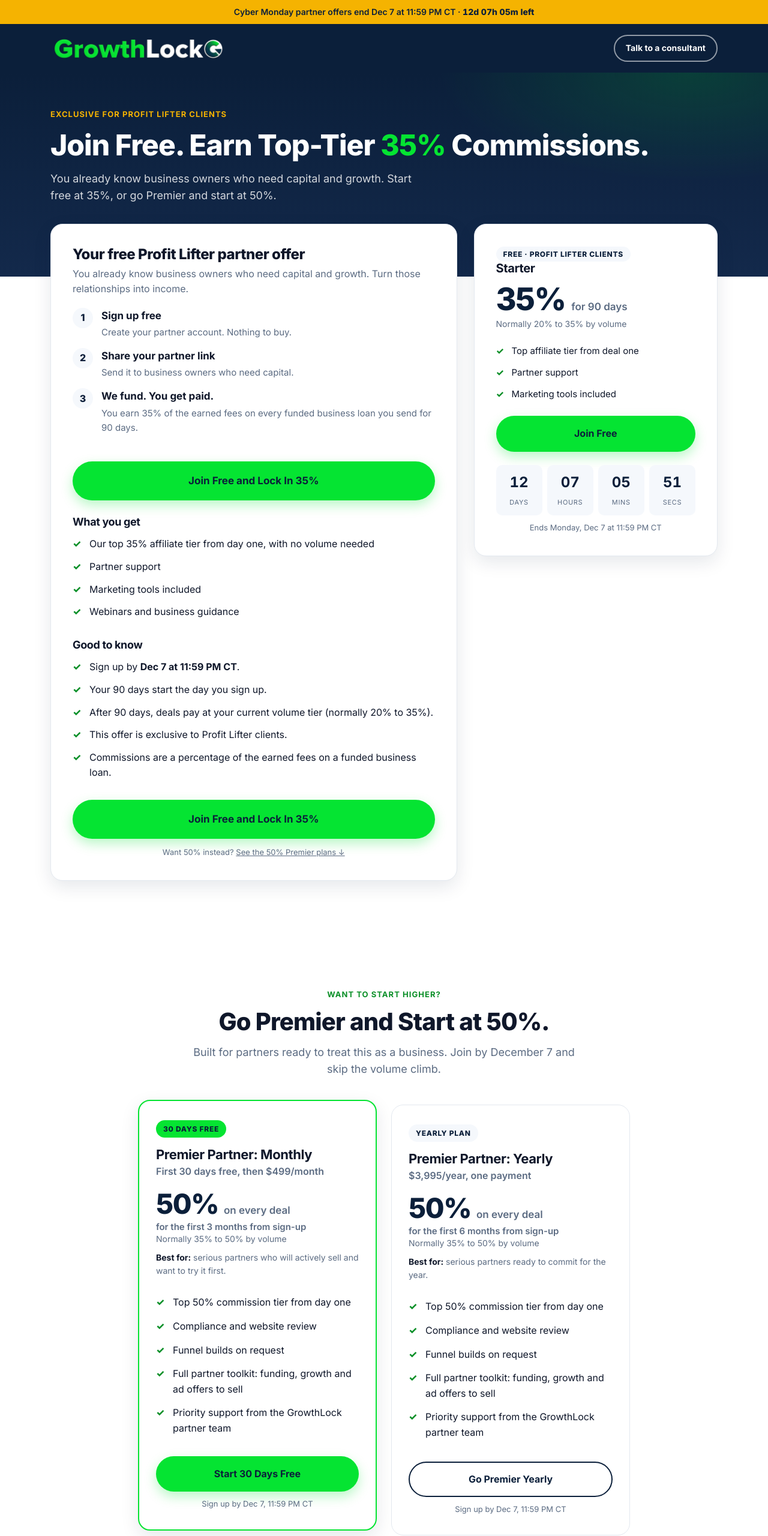
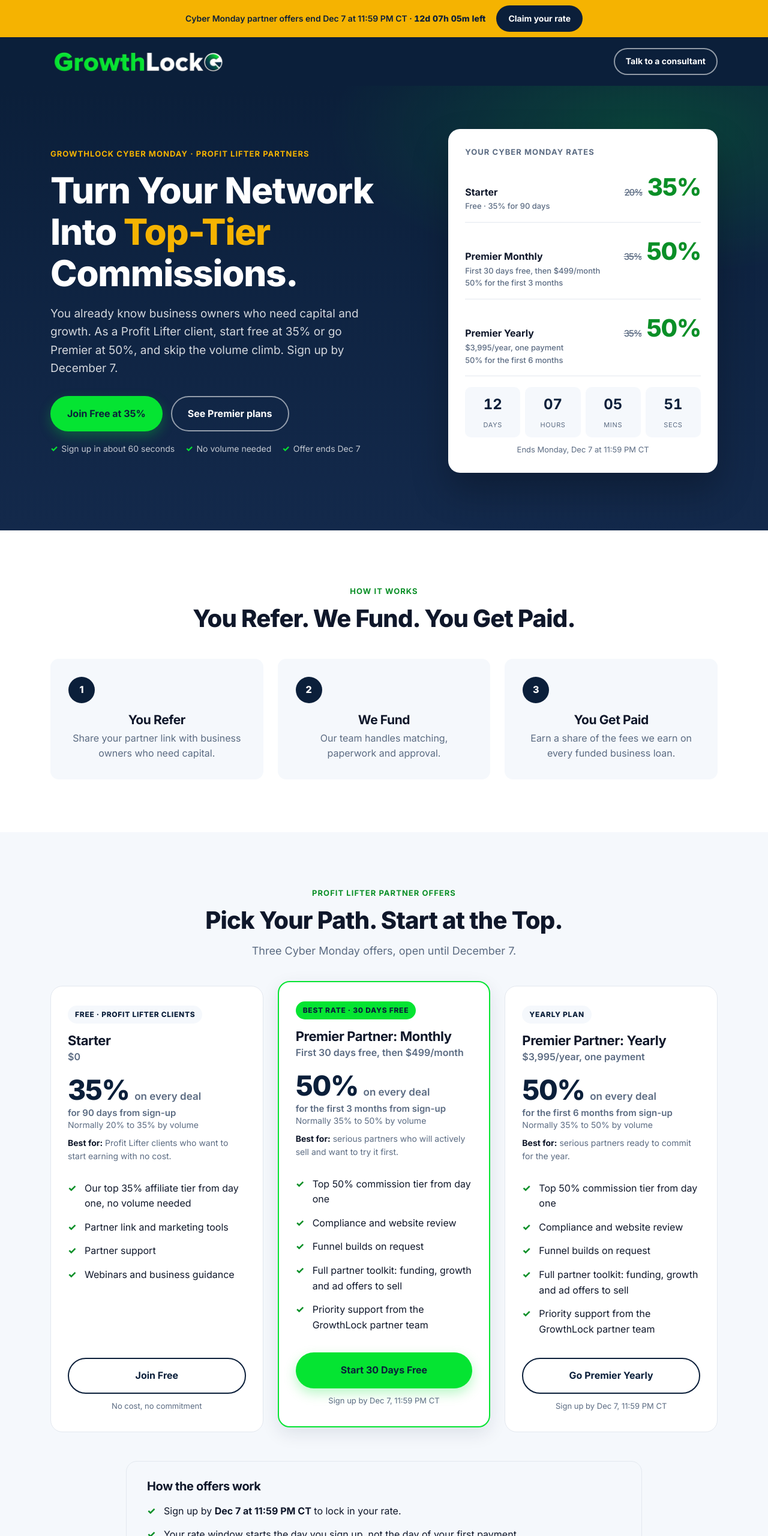
Before and after one commit to profitlifter/growthlock-cm-26, a plain HTML site: page profit-lifter.html in a window 1280 px wide. Shown: the top 2560 px of the page at 60% size. Drawn offline with Linux system fonts and the light colour scheme.

Commit message:
Rebuild Profit Lifter page on the homepage layout
Same hero, rate card, offer cards, comparison, FAQ and final CTA as the
landing page, with Profit Lifter copy: Starter 35% plus Premier Monthly
and Yearly. Still noindex, unlinked, no exit pop-up.

Co-Authored-By: Claude Sonnet 5.5 <noreply@anthropic.com>
Claude-Session: https://claude.ai/code/session_01LuhxY5D42V51SiC8fVdiqk

```diff
--- a/profit-lifter.html
+++ b/profit-lifter.html
@@ -3,14 +3,14 @@
 <head>
 <meta charset="UTF-8">
 <meta name="viewport" content="width=device-width, initial-scale=1.0">
-<title>Profit Lifter Partners: Join Free and Earn 35% | GrowthLock</title>
+<title>Profit Lifter Partners: Start at 35% Free or 50% Premier | GrowthLock</title>
 <meta name="robots" content="noindex, nofollow">
-<meta name="description" content="Profit Lifter clients: join GrowthLock free and earn 35% on every deal for 90 days. Sign up by December 7.">
+<meta name="description" content="Profit Lifter clients: join GrowthLock free at 35% for 90 days, or go Premier and start at 50%. Sign up by December 7.">
 <link rel="canonical" href="https://bf.growthlock.com/profit-lifter.html">
 <meta property="og:type" content="website">
 <meta property="og:url" content="https://bf.growthlock.com/profit-lifter.html">
-<meta property="og:title" content="Profit Lifter Partners: Join Free and Earn 35% | GrowthLock">
-<meta property="og:description" content="Profit Lifter clients: join GrowthLock free and earn 35% on every deal for 90 days. Sign up by December 7.">
+<meta property="og:title" content="Profit Lifter Partners: Start at 35% Free or 50% Premier | GrowthLock">
+<meta property="og:description" content="Profit Lifter clients: join GrowthLock free at 35% for 90 days, or go Premier and start at 50%. Sign up by December 7.">
 <meta property="og:image" content="https://bf.growthlock.com/assets/growthlock-logo.png">
 <meta name="twitter:card" content="summary_large_image">
 <link rel="preconnect" href="https://fonts.googleapis.com">
@@ -20,75 +20,57 @@
 </head>
 <body data-promo="true">
 
-<div class="topbar promo-only">
+<!-- 1. Top bar -->
+<div class="topbar">
   <div class="wrap">
-    <span><span class="label-long">Cyber Monday partner offers end Dec 7 at 11:59 PM CT ·</span> <span class="countdown-inline" data-countdown-inline>--d --h --m</span></span>
+    <span class="promo-only"><span class="label-long">Cyber Monday partner offers end Dec 7 at 11:59 PM CT ·</span> <span class="countdown-inline" data-countdown-inline>--d --h --m</span></span>
+    <span class="ended-banner">The Cyber Monday partner offers have ended. You can still join free today.</span>
+    <a class="btn btn-sm" href="#offers">Claim your rate</a>
   </div>
 </div>
 
 <header class="site">
   <div class="wrap">
-    <a href="https://growthlock.com" aria-label="GrowthLock">
-      <img src="assets/growthlock-logo.png" alt="GrowthLock">
+    <a href="https://growthlock.com" aria-label="GrowthLock home">
+      <img src="assets/growthlock-logo.png" alt="GrowthLock"
+           onerror="this.replaceWith(Object.assign(document.createElement('span'),{className:'logo-fallback',textContent:'GrowthLock'}))">
     </a>
-    <nav class="actions">
-      <a class="btn btn-ghost btn-sm" href="book-call.html">Talk to a consultant</a></nav>
+    <a class="btn btn-ghost btn-sm" href="book-call.html">Talk to a consultant</a>
   </div>
 </header>
 
-<section class="page-hero">
+<!-- 2. Hero -->
+<section class="hero">
   <div class="wrap">
-    <span class="eyebrow">Exclusive for Profit Lifter clients</span>
-    <h1>Join Free. Earn Top-Tier <em>35%</em> Commissions.</h1>
-    <p class="sub">You already know business owners who need capital and growth. Start free at 35%, or go Premier and start at 50%.</p>
-  </div>
-</section>
-
-<section class="page-body">
-  <div class="wrap">
-    <div class="page-grid">
-      <div class="panel explain">
-        <h2>Your free Profit Lifter partner offer</h2>
-        <p class="panel-sub">You already know business owners who need capital and growth. Turn those relationships into income.</p>
-        <div class="mini-steps">
-          <div class="mini-step"><span class="n">1</span><div><b>Sign up free</b><p>Create your partner account. Nothing to buy.</p></div></div>
-          <div class="mini-step"><span class="n">2</span><div><b>Share your partner link</b><p>Send it to business owners who need capital.</p></div></div>
-          <div class="mini-step"><span class="n">3</span><div><b>We fund. You get paid.</b><p>You earn 35% of the earned fees on every funded business loan you send for 90 days.</p></div></div>
-        </div>
-        <a class="btn btn-primary btn-block" data-link="signup" href="https://partner.growthlock.com/auth/sign-up">Join Free and Lock In 35%</a>
-
-        <h3>What you get</h3>
-        <ul class="checks">
-          <li>Our top 35% affiliate tier from day one, with no volume needed</li>
-          <li>Partner support</li>
-          <li>Marketing tools included</li>
-          <li>Webinars and business guidance</li>
-        </ul>
-
-        <h3>Good to know</h3>
-        <ul class="checks">
-          <li>Sign up by <b>Dec 7 at 11:59 PM CT</b>.</li>
-          <li>Your 90 days start the day you sign up.</li>
-          <li>After 90 days, deals pay at your current volume tier (normally 20% to 35%).</li>
-          <li>This offer is exclusive to Profit Lifter clients.</li>
-          <li>Commissions are a percentage of the earned fees on a funded business loan.</li>
-        </ul>
-
-        <a class="btn btn-primary btn-block" data-link="signup" href="https://partner.growthlock.com/auth/sign-up">Join Free and Lock In 35%</a>
-        <p class="form-note">Want 50% instead? <a href="#premier">See the 50% Premier plans ↓</a></p>
+    <div>
+      <span class="eyebrow">GrowthLock Cyber Monday · Profit Lifter Partners</span>
+      <h1>Turn Your Network Into <em>Top-Tier</em> Commissions.</h1>
+      <p class="sub">You already know business owners who need capital and growth. As a Profit Lifter client, start free at 35% or go Premier at 50%, and skip the volume climb. Sign up by December 7.</p>
+      <div class="ctas">
+        <a class="btn btn-primary" data-link="signup" href="https://partner.growthlock.com/auth/sign-up">Join Free at 35%</a>
+        <a class="btn btn-ghost" href="#offers">See Premier plans</a>
       </div>
-      <aside class="panel summary">
-        <span class="badge">Free &middot; Profit Lifter Clients</span>
-        <h3>Starter</h3>
-        <div class="big">35% <span>for 90 days</span></div>
-        <div class="normally">Normally 20% to 35% by volume</div>
-        <ul>
-          <li>Top affiliate tier from deal one</li>
-          <li>Partner support</li>
-          <li>Marketing tools included</li>
-        </ul>
-        <a class="btn btn-primary" data-link="signup" href="https://partner.growthlock.com/auth/sign-up">Join Free</a>
-        <div class="promo-only">
+      <div class="assure">
+        <span>Sign up in about 60 seconds</span>
+        <span>No volume needed</span>
+        <span>Offer ends Dec 7</span>
+      </div>
+    </div>
+    <div class="rate-card">
+      <div class="label">Your Cyber Monday rates</div>
+      <div class="rate-row">
+        <div class="plan">Starter<small>Free · 35% for 90 days</small></div>
+        <div class="rate"><s>20%</s>35%</div>
+      </div>
+      <div class="rate-row">
+        <div class="plan">Premier Monthly<small>First 30 days free, then $499/month<br>50% for the first 3 months</small></div>
+        <div class="rate"><s>35%</s>50%</div>
+      </div>
+      <div class="rate-row">
+        <div class="plan">Premier Yearly<small>$3,995/year, one payment<br>50% for the first 6 months</small></div>
+        <div class="rate"><s>35%</s>50%</div>
+      </div>
+      <div class="promo-only">
         <div class="countdown" data-countdown>
           <div><b data-d>--</b><small>Days</small></div>
           <div><b data-h>--</b><small>Hours</small></div>
@@ -97,22 +79,50 @@
         </div>
         <p class="ends">Ends Monday, Dec 7 at 11:59 PM CT</p>
         </div>
-      </aside>
     </div>
   </div>
 </section>
 
-<!-- Premier promo (Monthly + Yearly) -->
-<section id="premier">
+<!-- 3. How it works -->
+<section id="how">
+  <div class="wrap center">
+    <span class="eyebrow">How it works</span>
+    <h2>You Refer. We Fund. You Get Paid.</h2>
+    <div class="steps">
+      <div class="step"><div class="num">1</div><h3>You Refer</h3><p>Share your partner link with business owners who need capital.</p></div>
+      <div class="step"><div class="num">2</div><h3>We Fund</h3><p>Our team handles matching, paperwork and approval.</p></div>
+      <div class="step"><div class="num">3</div><h3>You Get Paid</h3><p>Earn a share of the fees we earn on every funded business loan.</p></div>
+    </div>
+  </div>
+</section>
+
+<!-- 4. Offers -->
+<section id="offers">
   <div class="wrap">
     <div class="center">
-      <span class="eyebrow">Want to start higher?</span>
-      <h2>Go Premier and Start at 50%.</h2>
-      <p class="lead">Built for partners ready to treat this as a business. Join by December 7 and skip the volume climb.</p>
+      <span class="eyebrow">Profit Lifter partner offers</span>
+      <h2>Pick Your Path. Start at the Top.</h2>
+      <p class="lead">Three Cyber Monday offers, open until December 7.</p>
     </div>
-    <div class="cards two">
+    <div class="cards">
+      <div class="card">
+        <span class="badge">Free · Profit Lifter Clients</span>
+        <h3>Starter</h3>
+        <div class="price">$0</div>
+        <div class="big">35% <span>on every deal</span><small>for 90 days from sign-up</small></div>
+        <div class="normally">Normally 20% to 35% by volume</div>
+        <p class="bestfor"><b>Best for:</b> Profit Lifter clients who want to start earning with no cost.</p>
+        <ul>
+          <li>Our top 35% affiliate tier from day one, no volume needed</li>
+          <li>Partner link and marketing tools</li>
+          <li>Partner support</li>
+          <li>Webinars and business guidance</li>
+        </ul>
+        <a class="btn btn-outline" data-link="signup" href="https://partner.growthlock.com/auth/sign-up">Join Free</a>
+        <p class="fine">No cost, no commitment</p>
+      </div>
       <div class="card featured">
-        <span class="badge">30 Days Free</span>
+        <span class="badge">Best Rate · 30 Days Free</span>
         <h3>Premier Partner: Monthly</h3>
         <div class="price">First 30 days free, then $499/month</div>
         <div class="big">50% <span>on every deal</span><small>for the first 3 months from sign-up</small></div>
@@ -147,11 +157,11 @@
       </div>
     </div>
     <div class="good">
-      <h3>How the Premier offer works</h3>
+      <h3>How the offers work</h3>
       <ul>
-        <li>Sign up by <b>Dec 7 at 11:59 PM CT</b> to lock in the 50% rate.</li>
-        <li>Your 50% window starts the day you sign up, not the day of your first payment.</li>
-        <li>After the window, deals pay at your current volume tier (normally 35% to 50%).</li>
+        <li>Sign up by <b>Dec 7 at 11:59 PM CT</b> to lock in your rate.</li>
+        <li>Your rate window starts the day you sign up, not the day of your first payment.</li>
+        <li>After the Starter window, deals pay at your current volume tier (normally 20% to 35%). After the Premier window, normally 35% to 50%.</li>
         <li>Commissions are a percentage of the earned fees on a funded business loan.</li>
         <li>Qualifying deals are established businesses that generate revenue and have a real funding need. Consumer lending does not qualify.</li>
       </ul>
@@ -160,9 +170,101 @@
   </div>
 </section>
 
+<!-- 5. Tier comparison -->
+<section id="compare">
+  <div class="wrap center">
+    <span class="eyebrow">Skip the climb</span>
+    <h2>Start Where Others Finish.</h2>
+    <p class="lead">Partners normally earn their way up by volume. Sign up by December 7 and start at the top tier from your first deal.</p>
+    <div class="compare">
+      <table>
+        <thead><tr><th>Plan</th><th>Normally</th><th>Cyber Monday</th></tr></thead>
+        <tbody>
+          <tr><td><b>Starter</b><br><small>Free</small></td><td class="normal">20% → 35%</td><td class="promo">35% for 90 days</td></tr>
+          <tr><td><b>Premier Monthly</b><br><small>30 days free, then $499/mo</small></td><td class="normal">35% → 50%</td><td class="promo">50% for the first 3 months</td></tr>
+          <tr><td><b>Premier Yearly</b><br><small>$3,995/year</small></td><td class="normal">35% → 50%</td><td class="promo">50% for the first 6 months</td></tr>
+        </tbody>
+      </table>
+    </div>
+    <p class="compare-note">After your window, your rate follows your volume tier.</p>
+  </div>
+</section>
+
+<!-- 6. Who it's for -->
+<section id="who">
+  <div class="wrap center">
+    <span class="eyebrow">Who it's for</span>
+    <h2>Built for People Who Know Business Owners.</h2>
+    <p class="lead">If business owners trust you, you already have what it takes. Funding comes up in every growing business. Now it pays you when it does.</p>
+    <div class="chips">
+      <span class="chip">Agencies</span>
+      <span class="chip">Consultants</span>
+      <span class="chip">Coaches</span>
+      <span class="chip">Accountants &amp; bookkeepers</span>
+      <span class="chip">Brokers</span>
+      <span class="chip">Anyone whose clients run a business</span>
+    </div>
+  </div>
+</section>
+
+<!-- 7. Why GrowthLock -->
+<section id="why">
+  <div class="wrap">
+    <div class="center">
+      <span class="eyebrow">Why GrowthLock</span>
+      <h2>A Partner Program That Actually Supports You.</h2>
+    </div>
+    <div class="why">
+      <div><b>240+ industries served</b><p>More of your network qualifies.</p></div>
+      <div><b>We handle the funding</b><p>Matching, paperwork and approval.</p></div>
+      <div><b>Real partner support</b><p>A team, marketing resources and tools.</p></div>
+      <div><b>Fast sign-up</b><p>Start sharing your link in about 60 seconds.</p></div>
+    </div>
+  </div>
+</section>
+
+<!-- 8. FAQ -->
+<section id="faq">
+  <div class="wrap">
+    <div class="center">
+      <span class="eyebrow">FAQ</span>
+      <h2>Questions, Answered.</h2>
+    </div>
+    <div class="faq">
+      <details><summary>What is the commission paid on?</summary><p>A percentage of the earned fees on a funded business loan.</p></details>
+      <details><summary>How long do the Cyber Monday rates last?</summary><p>Starter pays 35% on every deal for 90 days from sign-up. Premier Monthly pays 50% for the first 3 months, and Premier Yearly pays 50% for the first 6 months. Your window starts the day you sign up. Sign up by December 7 at 11:59 PM CT.</p></details>
+      <details><summary>What happens after my window?</summary><p>Deals pay at your current volume tier: normally 20% to 35% for Starter and 35% to 50% for Premier. The more you fund, the higher you go.</p></details>
+      <details><summary>Can I start free and upgrade later?</summary><p>Yes. Upgrade to Premier by December 7 to start at 50%.</p></details>
+      <details><summary>Which Premier plan should I choose?</summary><p>Monthly is the way to try Premier first: the first 30 days are free, then it's $499 per month. Yearly is one payment of $3,995 for partners ready to commit for the year, with a longer 6-month window at 50%.</p></details>
+      <details><summary>What kind of deals qualify?</summary><p>Established businesses that generate revenue and have a real funding need. Consumer lending doesn't qualify.</p></details>
+      <details><summary>What's included with Premier?</summary><p>Compliance and website review, funnel builds on request, the full partner toolkit of funding, growth and ad offers to sell, and priority support from the GrowthLock partner team.</p></details>
+      <details><summary>Can I get 15% off an ad campaign?</summary><p>Yes. Once you're a GrowthLock partner, you can get 15% off a new Nov8rs.io ad campaign for your own business, started by December 7.</p></details>
+    </div>
+  </div>
+</section>
+
+<!-- 9. Final CTA -->
+<section class="final">
+  <div class="wrap">
+    <h2>The Top Tier Is Open Until December 7.</h2>
+    <p class="lead">Join free at 35% or go Premier at 50%, and start at the top from your first deal.</p>
+    <div class="ctas">
+      <a class="btn btn-primary" data-link="signup" href="https://partner.growthlock.com/auth/sign-up">Join Free at 35%</a>
+      <a class="btn btn-ghost" href="#offers">See Premier Plans</a>
+      <a class="btn btn-ghost" href="book-call.html">Talk to a Consultant</a>
+    </div>
+    <div class="countdown promo-only" data-countdown>
+      <div><b data-d>--</b><small>Days</small></div>
+      <div><b data-h>--</b><small>Hours</small></div>
+      <div><b data-m>--</b><small>Mins</small></div>
+      <div><b data-s>--</b><small>Secs</small></div>
+    </div>
+  </div>
+</section>
+
 <footer>
   <div class="wrap">
-    <p>Commissions are a percentage of the earned fees on a funded business loan. Earnings vary and are not guaranteed. Funding, approvals, rates and timelines are not guaranteed. Cyber Monday rates apply to sign-ups completed by 11:59 PM CT on December 7, 2026. Free Starter for Profit Lifter clients: 35% on every deal for 90 days from sign-up, then your current volume tier (normally 20% to 35%). Premier Partner Monthly: first 30 days free, then $499/month, with 50% on every deal for the first 3 months from sign-up. Premier Partner Yearly: $3,995/year, with 50% on every deal for the first 6 months from sign-up. After the window, deals pay at your current volume tier (normally 35% to 50%).</p>
+    <p>Commissions are a percentage of the earned fees on a funded business loan. Earnings vary and are not guaranteed. Funding, approvals, rates and timelines are not guaranteed. Cyber Monday rates apply to sign-ups completed by 11:59 PM CT on December 7, 2026. Free Starter for Profit Lifter clients: 35% on every deal for 90 days from sign-up, then your current volume tier (normally 20% to 35%). Premier Partner Monthly: first 30 days free, then $499/month, with 50% on every deal for the first 3 months from sign-up. Premier Partner Yearly: $3,995/year, with 50% on every deal for the first 6 months from sign-up. After the window, deals pay at your current volume tier (normally 35% to 50%). The 15% ad campaign discount applies to new Nov8rs.io campaigns started by the deadline.</p>
     <nav>
       <a data-link="legal" href="https://growthlock.com/legal-disclaimer" target="_blank" rel="noopener">Legal Disclaimer</a>
       <a data-link="privacy" href="https://growthlock.com/privacy-policy" target="_blank" rel="noopener">Privacy Policy</a>
@@ -172,6 +274,7 @@
   </div>
 </footer>
 
+
 <script src="assets/config.js"></script>
 <script src="assets/site.js"></script>
 </body>
```
Also changed, not shown: 1 other file.
